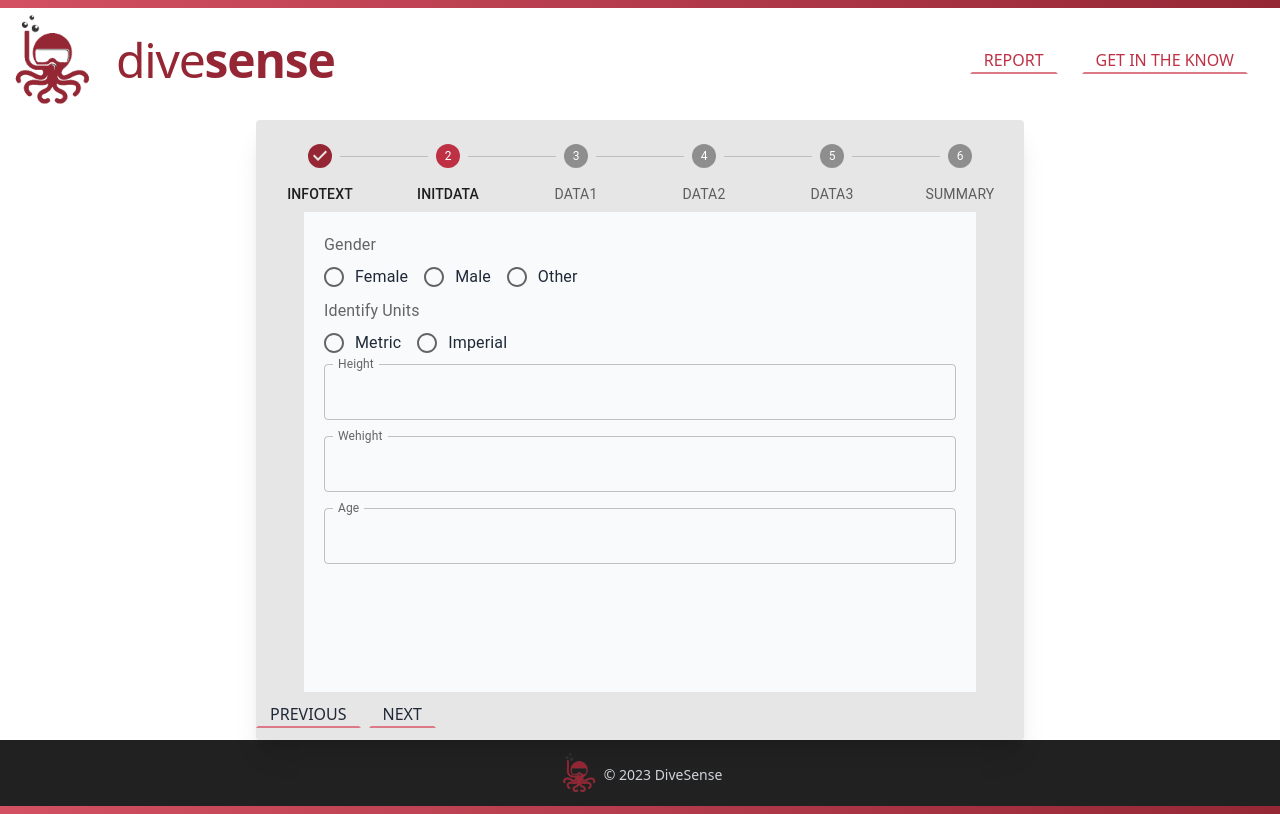
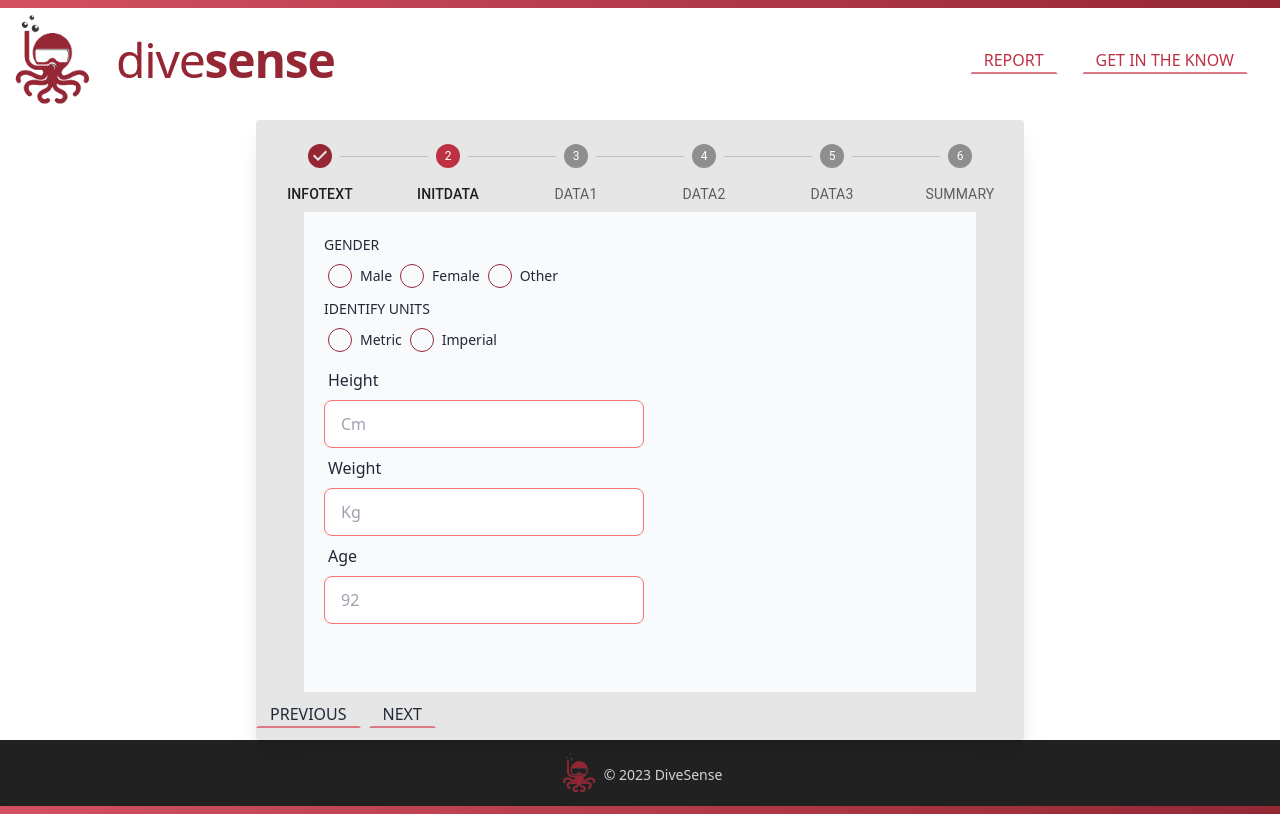
Before and after one commit to cartmandos/deep-sense-client, a React (Vite) app: page /report in a window 1280 px wide. Both pictures are taken after a click on the button "NEXT". Built offline with nearby package versions, Linux system fonts and the light colour scheme.

Commit message:
added some input to different steps

```diff
--- a/src/pages/report-form/BackgroundAnimation.jsx
+++ b/src/pages/report-form/BackgroundAnimation.jsx
@@ -3,7 +3,6 @@ import OxygenSVG from './OxygenSVG';
 import './backgroundAnimation.css';
 
 const BackgroundAnimation = () => {
-  console.log('BackgroundAnimation');
   return (
     <div className="oxy-lg absolute h-full w-full overflow-hidden">
       <div className="oxy-sm relative flex justify-around">
--- a/src/pages/report-form/ReportCard.jsx
+++ b/src/pages/report-form/ReportCard.jsx
@@ -11,6 +11,7 @@ import GeneralInfo from './Steps/DiverGeneralInfo';
 import IncidentCategory from './Steps/IncidentCategory';
 import IncidentInfo from './Steps/IncidentInfo';
 import BackgroundAnimation from './BackgroundAnimation';
+import IncidentGeneralInfo from './Steps/IncidentGeneralInfo';
 
 const formSteps = [
   { label: 'infoText', btnText: 'Start Reporting' },
@@ -36,7 +37,7 @@ const ReportCard = ({ step, setStep }) => {
     setTimeout(() => {
       btnType === 'submit' ? handleSubmit() : setStep((prevStep) => prevStep + 1);
       setShowAnimation(false);
-    }, 2000);
+    }, 0);
   };
   const handlePrevClick = () => setStep((prevStep) => prevStep - 1);
 
@@ -54,11 +55,13 @@ const ReportCard = ({ step, setStep }) => {
         return <IncidentCategory />;
       case 3:
         return <IncidentInfo />;
+      case 4:
+        return <IncidentGeneralInfo />;
     }
   };
 
   return (
-    <div className="z-10 grid h-4/5 w-3/5 grid-rows-[auto_1fr_auto] rounded bg-main-gray-light shadow-xl">
+    <div className="bg-main-gray-light z-10 grid h-4/5 w-3/5 grid-rows-[auto_1fr_auto] rounded shadow-xl">
       {showAnimation ? (
         <div>
           <BackgroundAnimation />
@@ -93,14 +96,14 @@ const ReportCard = ({ step, setStep }) => {
           <ButtonGroup className="mb-3 flex justify-center">
             {step !== 0 && (
               <button
-                className="me-2 items-center space-x-2 border-2 border-transparent border-b-secondary-red-light px-3 uppercase hover:border-2 hover:border-secondary-red-light hover:text-red-600"
+                className="border-b-secondary-red-light hover:border-secondary-red-light me-2 items-center space-x-2 border-2 border-transparent px-3 uppercase hover:border-2 hover:text-red-600"
                 onClick={handlePrevClick}
               >
                 Previous
               </button>
             )}
             <button
-              className="items-center space-x-2 border-2 border-transparent border-b-secondary-red-light px-3 uppercase hover:border-2 hover:border-secondary-red-light hover:text-red-600"
+              className="border-b-secondary-red-light hover:border-secondary-red-light items-center space-x-2 border-2 border-transparent px-3 uppercase hover:border-2 hover:text-red-600"
               onClick={handleNextSubmitClick}
               type={btnType}
             >
--- a/src/pages/report-form/Steps/DiverGeneralInfo.jsx
+++ b/src/pages/report-form/Steps/DiverGeneralInfo.jsx
@@ -3,46 +3,87 @@ import { FormControlLabel, FormLabel, Radio, RadioGroup, TextField } from '@mui/
 const GeneralInfo = () => {
   return (
     <div className="p-3">
+      {/* sex */}
+      <span className="label-text uppercase">Gender</span>
+      <div className="flex">
+        <div className="form-control">
+          <label className="label cursor-pointer">
+            <input
+              type="radio"
+              name="radio-10"
+              className="radio radio-error border-main-red-dark me-2"
+            />
+            <span className="label-text">Male</span>
+          </label>
+        </div>
+        <div className="form-control">
+          <label className="label cursor-pointer">
+            <input
+              type="radio"
+              name="radio-10"
+              className="radio radio-error border-main-red-dark me-2"
+            />
+            <span className="label-text">Female</span>
+          </label>
+        </div>
+        <div className="form-control">
+          <label className="label cursor-pointer">
+            <input
+              type="radio"
+              name="radio-10"
+              className="radio radio-error border-main-red-dark me-2"
+            />
+            <span className="label-text">Other</span>
+          </label>
+        </div>
+      </div>
       {/* units */}
-      <FormLabel>Gender</FormLabel>
-      <RadioGroup row>
-        <FormControlLabel value="female" control={<Radio />} label="Female" />
-        <FormControlLabel value="male" control={<Radio />} label="Male" />
-        <FormControlLabel value="other" control={<Radio />} label="Other" />
-      </RadioGroup>
-      {/* sex */}
-      <FormLabel>Identify Units</FormLabel>
-      <RadioGroup row>
-        <FormControlLabel value="metric" control={<Radio />} label="Metric" />
-        <FormControlLabel value="imperial" control={<Radio />} label="Imperial" />
-      </RadioGroup>
+      <span className="label-text uppercase">Identify Units</span>
+      <div className="flex">
+        <div className="form-control">
+          <label className="label cursor-pointer">
+            <input
+              type="radio"
+              name="radio-10"
+              className="radio radio-error border-main-red-dark me-2"
+            />
+            <span className="label-text">Metric</span>
+          </label>
+        </div>
+        <div className="form-control">
+          <label className="label cursor-pointer">
+            <input
+              type="radio"
+              name="radio-10"
+              className="radio radio-error border-main-red-dark me-2"
+            />
+            <span className="label-text">Imperial</span>
+          </label>
+        </div>
+      </div>
+
       <div className="flex flex-col ">
         {/* height */}
-        <TextField
-          sx={{ mb: 2 }}
-          label="Height"
+        <div className="form-control">
+          <span className="label">Height</span>
+          <input
             type="number"
-          InputLabelProps={{
-            shrink: true,
-          }}
+            placeholder="Cm" // need to be changed according to units
+            className="input input-bordered input-error w-full max-w-xs"
           />
-        {/* weight */}
-        <TextField
-          sx={{ mb: 2 }}
-          label="Wehight"
+          <span className="label">Weight</span>
+          <input
             type="number"
-          InputLabelProps={{
-            shrink: true,
-          }}
+            placeholder="Kg" // need to be changed according to units
+            className="input input-bordered input-error w-full max-w-xs"
           />
-        {/* age */}
-        <TextField
-          label="Age"
+          <span className="label">Age</span>
+          <input
             type="number"
-          InputLabelProps={{
-            shrink: true,
-          }}
+            placeholder="92" // need to be changed according to units
+            className="input input-bordered input-error w-full max-w-xs"
           />
+        </div>
       </div>
       {/* dive discipline */}
       {/* dive certification */}
--- a/src/pages/report-form/Steps/IncidentGeneralInfo.jsx
+++ b/src/pages/report-form/Steps/IncidentGeneralInfo.jsx
@@ -1,13 +1,46 @@
+import RenderIncidentType from './RenderIncidentType';
+
 const IncidentGeneralInfo = () => {
   return (
     <div>
       {/* location */}
-
+      <span className="label  uppercase">Incident Location</span>
+      <input
+        type="text"
+        placeholder="Type here"
+        className="input input-bordered input-secondary mb-2 w-full max-w-xs"
+      />
       {/* date date picker*/}
-
+      <span className="label uppercase">Incident Date</span>
+      <input type="date" className="input input-bordered input-secondary mb-2 w-full max-w-xs" />
       {/* type -checkbox */}
-
+      <div className="form-control">
+        <RenderIncidentType />
+      </div>
       {/* involvment - radio */}
+      <span className="label-text uppercase">Incident Inolvment</span>
+      <div className="flex">
+        <div className="form-control">
+          <label className="label cursor-pointer">
+            <input
+              type="radio"
+              name="radio-10"
+              className="radio radio-error border-main-red-dark me-2"
+            />
+            <span className="label-text">Yes</span>
+          </label>
+        </div>
+        <div className="form-control">
+          <label className="label cursor-pointer">
+            <input
+              type="radio"
+              name="radio-10"
+              className="radio radio-error border-main-red-dark me-2"
+            />
+            <span className="label-text">No</span>
+          </label>
+        </div>
+      </div>
     </div>
   );
 };
--- /dev/null
+++ b/src/pages/report-form/Steps/RenderIncidentType.jsx
@@ -0,0 +1,38 @@
+const RenderIncidentType = () => {
+  const incidentTypes = [
+    'SCUBA diving',
+    'Breath-Hold / Freediving / Snorkeling',
+    'Technical diving',
+    'Military diving',
+    'Pre-dive incident',
+    'Operational or management incident',
+    'Equipment related',
+    'Health-related',
+    'Rebreather diving',
+    'Surface supply',
+    'Commercial diving',
+    'Civil diving',
+    'Non-diving activity',
+    'Boating incident/accident',
+    'Recompression chamber incident',
+    'Medical treatment related',
+    'Other',
+  ];
+
+  const arr = incidentTypes.map((type) => {
+    return (
+      <div key={type}>
+        <div className="flex">
+          <label className="label cursor-pointer">
+            <input type="checkbox" className="checkbox border-main-red-dark checkbox-error" />
+            <span className="label-text ms-2">{type}</span>
+          </label>
+        </div>
+      </div>
+    );
+  });
+
+  return <div className="flex flex-col">{arr}</div>;
+};
+
+export default RenderIncidentType;
```
Lines whose indentation alone changed are shown as unchanged.
